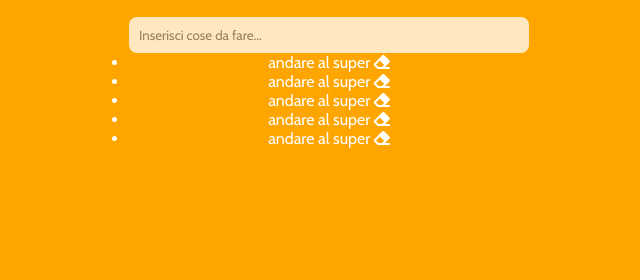
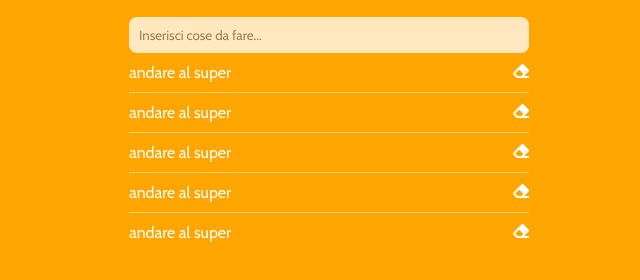
Before and after one commit to MauroLaBarbera/js-todo-clone, a plain HTML site: page index.html in a window 1280 px wide. Shown: the part 42-322 px from the top of the page, without its empty margins (311-951 px from the left). Drawn offline with nearby package versions, Linux system fonts and the light colour scheme.

Commit message:
add todo tramite tasto 'enter'

```diff
--- a/css/style.css
+++ b/css/style.css
@@ -33,3 +33,18 @@ body {
 .add-ToDo:focus {
     opacity: 1;
 }
+
+.toDos {
+    list-style: none;
+}
+
+.toDos li {
+    padding: 10px 0;
+    display: flex;
+    justify-content: space-between;
+    border-bottom: 1px solid rgba(255,255,255,.5);
+}
+
+.toDos li:last-child {
+    border: 0;
+}
--- a/js/main.js
+++ b/js/main.js
@@ -36,7 +36,7 @@ var template = $('#template li')
     //RIEMPIAMO LA NOSTRA LISTA TODO
     for (var i = 0; i < todoItems.length; i++ ) {
         var toDo = todoItems[i];
-    console.log(todoItems[i]);
+        //console.log(todoItems[i]);
 
         //TEMPLATE
         var item = template.clone();
@@ -44,8 +44,30 @@ for (var i = 0; i < todoItems.length; i++ ) {
 
         //AGGIUNGIAMO ALLA FINE DELLA LISTA
         list.append(item);
+
+
     };
-console.log(list);
+    //INSERIMENTO NUOVO TODO
+    newToDo.keyup(function(e) {
+        //console.log(e.which);
+
+        if(e.which === 13){
+            //console.log('enter');
+            var text = newToDo.val().trim();
+
+            //VALIDAZIONE
+            if(text !== ''){
+                //console.log(text);
+
+                //TEMPLATE
+                var item = template.clone();
+                item.find('.text').text(text);
+
+                //AGGIUNGIAMO ALLA FINE DELLA LISTA
+                list.append(item);
+            }
+        }
+    });
 
 
 
```
Lines whose indentation alone changed are shown as unchanged.
